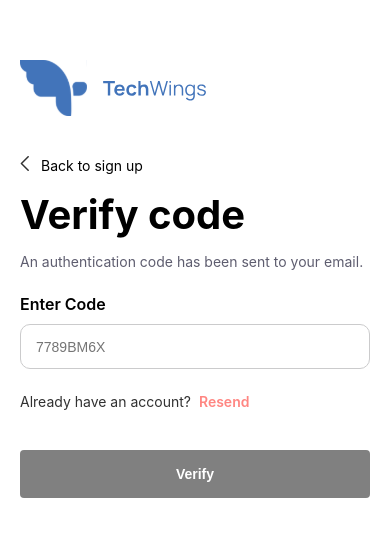
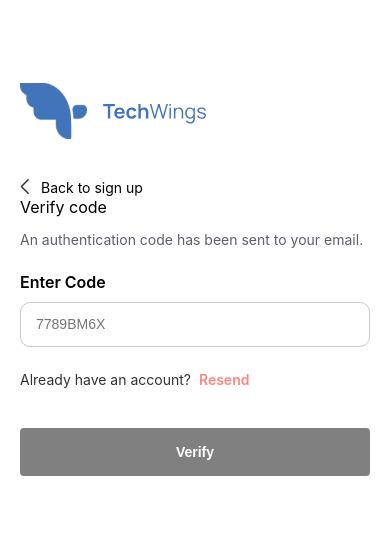
Before and after one commit to Jolaoluwa17/demo-space, a React (Vite) app: page /auth/verifyaccount in a window 390 px wide. Shown: the part 143-680 px from the top of the page. Built offline with nearby package versions, Linux system fonts and the light colour scheme.

Commit message:
responsiveness testing

```diff
--- a/src/pages/verifyAccount/VerifyAccount.tsx
+++ b/src/pages/verifyAccount/VerifyAccount.tsx
@@ -33,7 +33,7 @@ const VerifyAccount = () => {
                 Back to sign up
               </div>
             </div>
-            <div className="login_title">Verify code</div>
+            <div className="log_title">Verify code</div>
             <p>An authentication code has been sent to your email.</p>
             <div className="form_item">
               <label htmlFor="code">Enter Code</label>
--- a/src/pages/verifyAccount/verifyAccount.css
+++ b/src/pages/verifyAccount/verifyAccount.css
@@ -136,7 +136,7 @@
     width: 350px;
     position: relative;
   }
-  .verify_account_root .verify {
+  .verify_account_root .login_title {
     font-size: 30px;
     font-weight: 700;
   }
```
